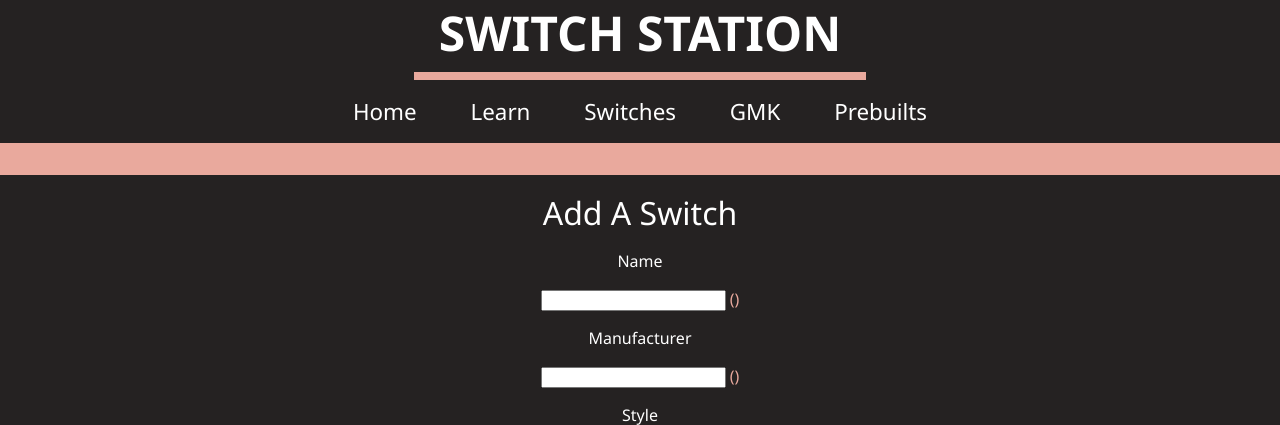
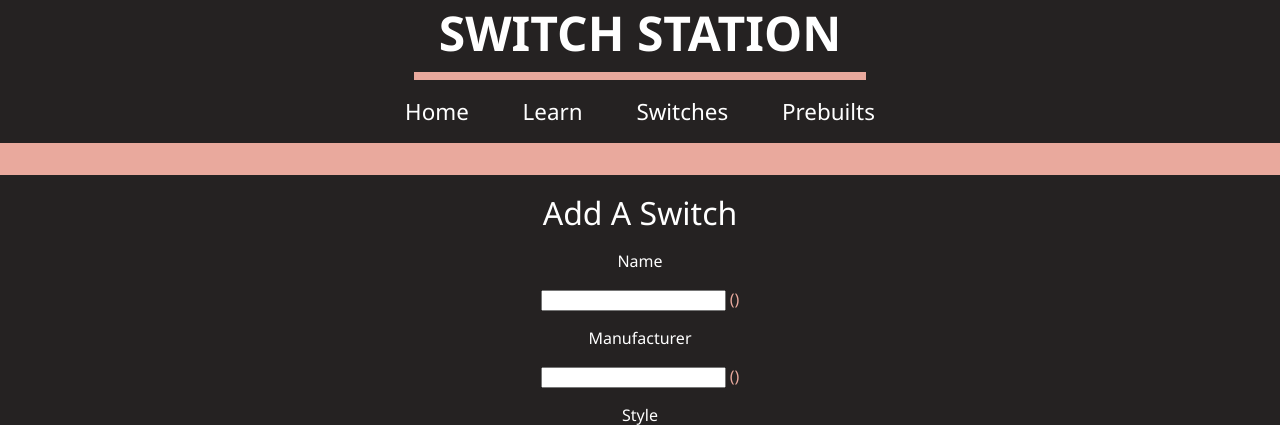
Before and after one commit to 17238bhs/SwitchStation, a Flask app: page /add_switch in a window 1280 px wide. Shown: the top 425 px of the page. Run offline with Flask 2, Linux system fonts and the light colour scheme.

Commit message:
gmk removed from nav bar

```diff
--- a/templates/nav.html
+++ b/templates/nav.html
@@ -1,3 +1,3 @@
 <div class="navigation">
-    <a href="{{url_for('home') }}">Home</a> <a href="{{url_for('learn') }}">Learn</a> <a href="{{url_for('all_switches') }}">Switches</a> GMK <a href="{{url_for('all_prebuilts') }}">Prebuilts</a>
+    <a href="{{url_for('home') }}">Home</a> <a href="{{url_for('learn') }}">Learn</a> <a href="{{url_for('all_switches') }}">Switches</a> <a href="{{url_for('all_prebuilts') }}">Prebuilts</a>
 </div>
```
